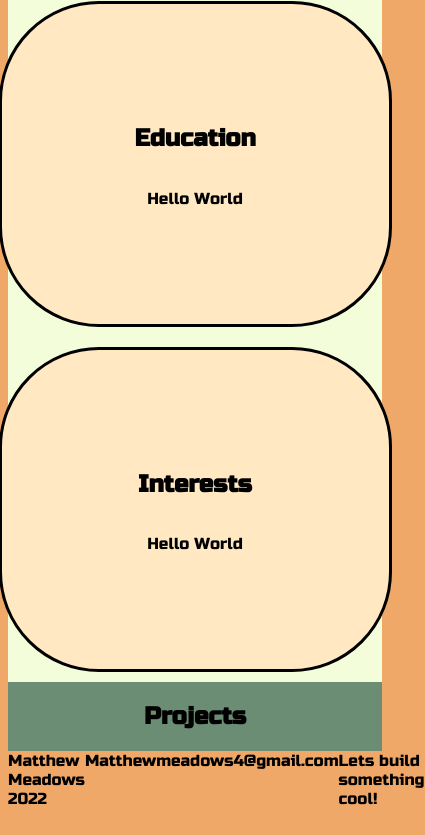
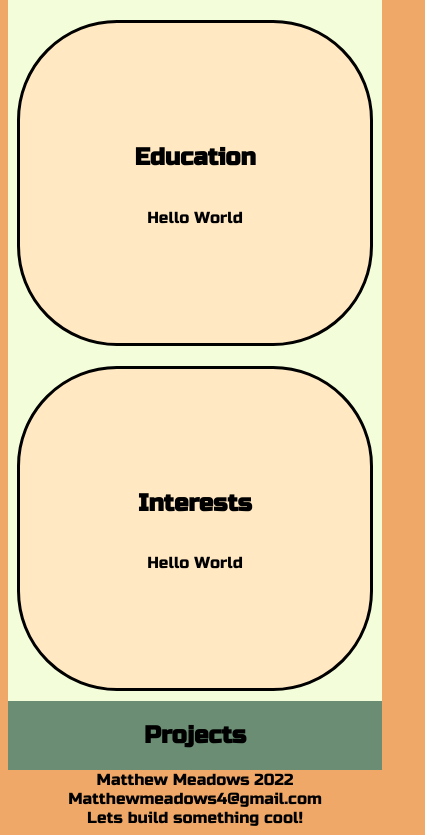
Before and after one commit to Matthewmeadows4/Code-Lou-Project, a plain HTML site: page index.html in a window 390 px wide. Shown: the part 851-1686 px from the top of the page, 425 px wide, since content can reach past the window. Drawn offline with Linux system fonts and the light colour scheme.

Commit message:
added media query for mobile first

```diff
--- a/css/style.css
+++ b/css/style.css
@@ -1,4 +1,4 @@
-
+@media (min-width: 300px){
 
 html{
     font-family: 'Russo One', sans-serif;
@@ -31,7 +31,7 @@ main{
     padding: 100px;
     border-radius: 100px;
     border-style: solid;
-    width: 50%;
+    width: 40%;
     display: flex;
     flex-direction: column;
     justify-content: center;
@@ -45,7 +45,7 @@ main{
     padding: 100px;
     border-radius: 100px;
     border-style: solid;
-    width: 50%;
+    width: 40%;
     display: flex;
     flex-direction: column;
     justify-content: center;
@@ -57,7 +57,7 @@ main{
     padding: 100px;
     border-radius: 100px;
     border-style: solid;
-    width: 50%;
+    width: 40%;
     display: flex;
     flex-direction: column;
     justify-content: center;
@@ -67,8 +67,9 @@ main{
 
 footer{
     display: flex;
-    flex-direction: row;
+    flex-direction: column;
     justify-content: space-between;
+    align-items: center;
 }
 
 nav{
@@ -96,5 +97,6 @@ header{
     height: 300px;
     border-radius: 30px;
     border-style: solid;
+    box-shadow: 10px 10px 6px #6a8d73 ;
 
-}
+}}
```
